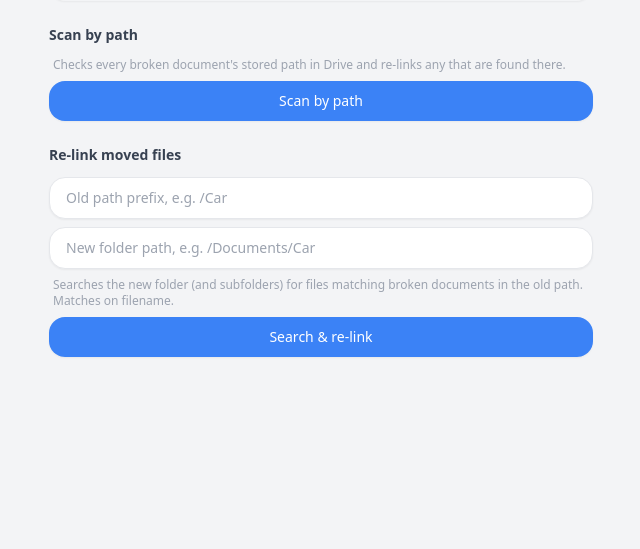
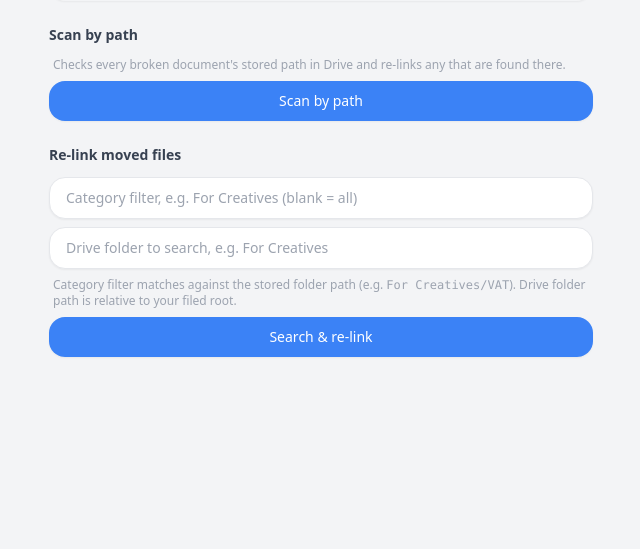
Before and after one commit to robcmorgan/scanny, a FastAPI app: page /tasks in a window 1280 px wide. Shown: the part 153-702 px from the top of the page, without its empty margins (319-959 px from the left). Run offline with FastAPI, Linux system fonts and the light colour scheme; data that the repository does not hold is empty; some libraries are stand-ins or nearby versions.

Commit message:
Fix relink scan: match desired_folder_location, improve folder error
- Filter broken docs by desired_folder_location (e.g. 'For Creatives/VAT')
  instead of desired_full_path which contains old Mac filesystem paths
- Blank or '/' old prefix now matches all broken docs
- When Drive folder not found, query the filed root and list available
  top-level folder names in the error message
- Update placeholder text to reflect actual expected input format

Co-Authored-By: Claude Sonnet 4.6 <noreply@anthropic.com>

```diff
--- a/app/main.py
+++ b/app/main.py
@@ -1424,21 +1424,37 @@ async def _run_relink_scan(old_prefix: str, folder_input: str) -> None:
     _relink_state.update({"running": True, "checked": 0, "linked": 0, "total": 0, "error": None})
     try:
         # Resolve folder: treat as path if it contains '/' or looks short, else as Drive ID
-        if "/" in folder_input or len(folder_input) < 20:
+        folder_input_stripped = folder_input.strip().strip("/")
+        if not folder_input_stripped or folder_input_stripped == "/":
+            folder_id = _settings.drive_filed_root_folder_id
+        elif "/" in folder_input or len(folder_input) < 28:
             folder_id = await _resolve_drive_path(folder_input)
             if not folder_id:
-                _relink_state["error"] = f"Folder not found in Drive: {folder_input}"
+                # Give a helpful hint: list top-level folders in the filed root
+                try:
+                    service = get_drive_service()
+                    hint_resp = await _asyncio.to_thread(
+                        service.files().list(
+                            q=f"'{_settings.drive_filed_root_folder_id}' in parents and mimeType = 'application/vnd.google-apps.folder' and trashed = false",
+                            fields="files(name)",
+                            pageSize=20,
+                        ).execute
+                    )
+                    names = sorted(f["name"] for f in hint_resp.get("files", []))
+                    hint = f" Top-level folders: {', '.join(names)}" if names else ""
+                except Exception:
+                    hint = ""
+                _relink_state["error"] = f"Folder not found in Drive: {folder_input}.{hint}"
                 return
         else:
             folder_id = folder_input.strip()
 
         async with AsyncSessionLocal() as db:
-            result = await db.execute(
-                select(Document).where(
-                    Document.broken_link == True,
-                    Document.desired_full_path.contains(old_prefix),
-                )
-            )
+            clean_prefix = old_prefix.strip("/").strip()
+            conditions = [Document.broken_link == True]
+            if clean_prefix:
+                conditions.append(Document.desired_folder_location.contains(clean_prefix))
+            result = await db.execute(select(Document).where(*conditions))
             docs = result.scalars().all()
             _relink_state["total"] = len(docs)
             if not docs:
--- a/app/templates/_relink.html
+++ b/app/templates/_relink.html
@@ -29,11 +29,11 @@
 {% endif %}
 
 <form hx-post="/tasks/relink" hx-target="#relink-section" hx-swap="innerHTML" class="space-y-2">
-  <input name="old_prefix" placeholder="Old path prefix, e.g. /Car"
+  <input name="old_prefix" placeholder="Category filter, e.g. For Creatives (blank = all)"
     class="w-full bg-white border border-gray-200 rounded-2xl px-4 py-2.5 text-sm outline-none focus:border-blue-300 shadow-sm">
-  <input name="folder_input" placeholder="New folder path, e.g. /Documents/Car"
+  <input name="folder_input" placeholder="Drive folder to search, e.g. For Creatives"
     class="w-full bg-white border border-gray-200 rounded-2xl px-4 py-2.5 text-sm outline-none focus:border-blue-300 shadow-sm">
-  <p class="text-xs text-gray-400 px-1">Searches the new folder (and subfolders) for files matching broken documents in the old path. Matches on filename.</p>
+  <p class="text-xs text-gray-400 px-1">Category filter matches against the stored folder path (e.g. <span class="font-mono">For Creatives/VAT</span>). Drive folder path is relative to your filed root.</p>
   <button type="submit"
     class="w-full bg-blue-500 text-white rounded-2xl px-4 py-2.5 text-sm font-medium active:bg-blue-600 transition-colors shadow-sm">
     Search &amp; re-link
```
